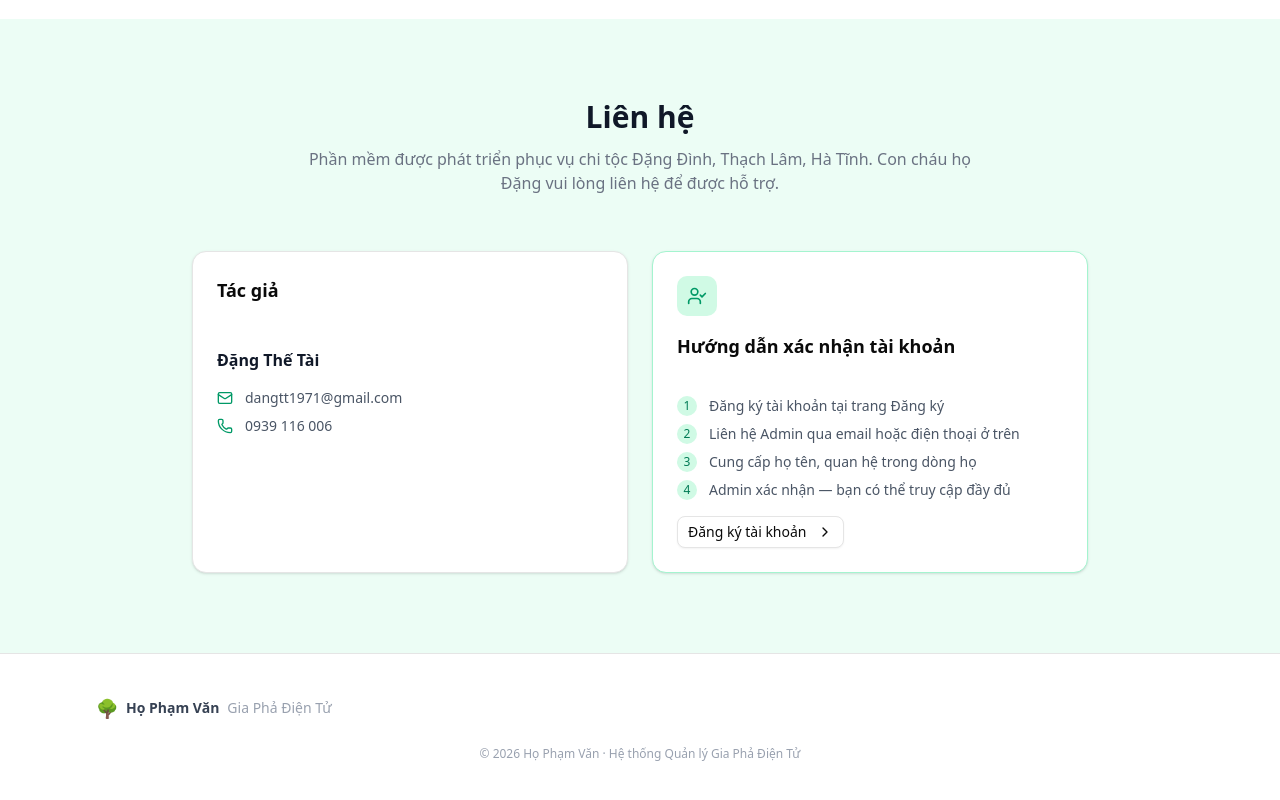
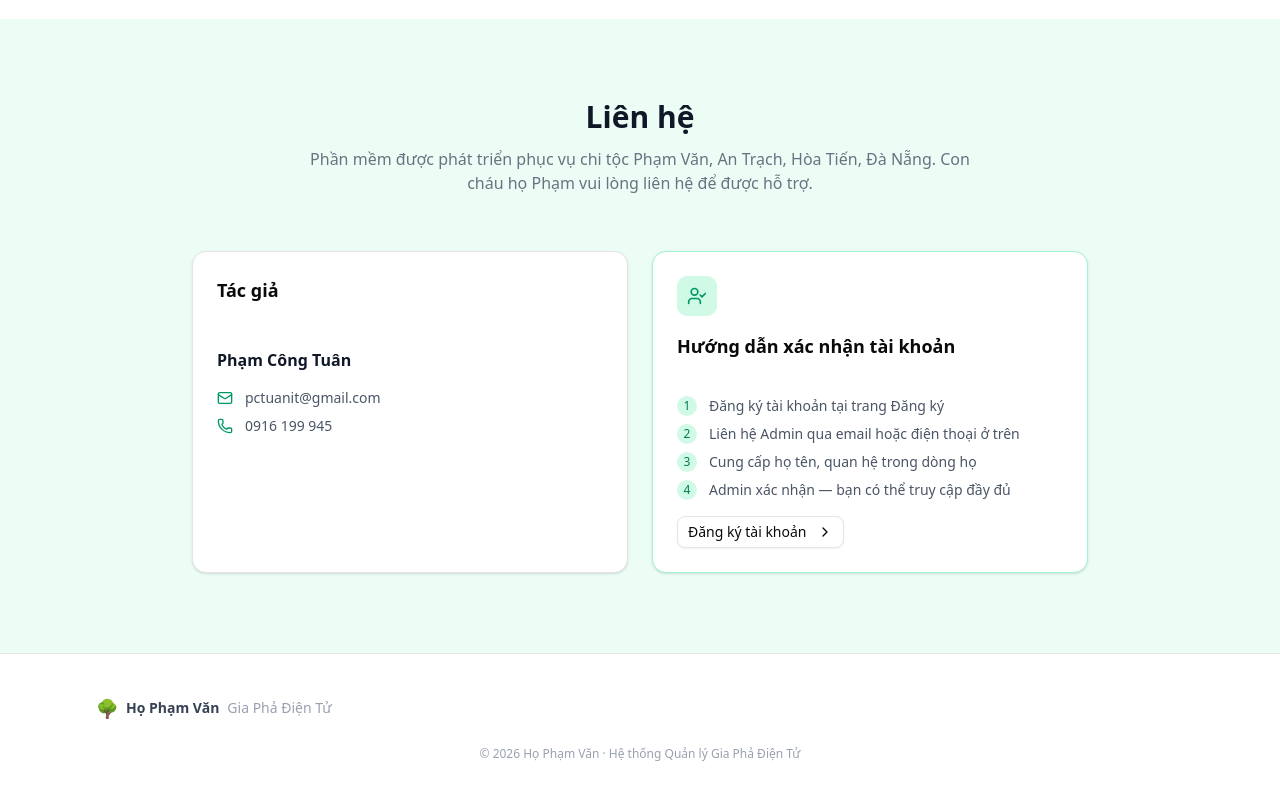
Before and after one commit to htxhoatien2/GiaPhaHoPham, a Next.js app in the folder frontend/: page /welcome in a window 1280 px wide. Shown: the part 6141-6941 px from the top of the page. Built offline with nearby package versions, Linux system fonts and the light colour scheme; no server answers.

Commit message:
style: remove developer quickstart and local dev section from landing page

```diff
--- a/frontend/src/app/(landing)/welcome/page.tsx
+++ b/frontend/src/app/(landing)/welcome/page.tsx
@@ -530,8 +530,8 @@ export default function WelcomePage() {
           <div className="text-center mb-14">
             <h2 className="text-3xl font-bold text-gray-900 mb-3">Liên hệ</h2>
             <p className="text-gray-500 max-w-2xl mx-auto">
-              Phần mềm được phát triển phục vụ chi tộc Đặng Đình, Thạch Lâm, Hà Tĩnh.
-              Con cháu họ Đặng vui lòng liên hệ để được hỗ trợ.
+              Phần mềm được phát triển phục vụ chi tộc Phạm Văn, An Trạch, Hòa Tiến, Đà Nẵng.
+              Con cháu họ Phạm vui lòng liên hệ để được hỗ trợ.
             </p>
           </div>
           <div className="grid grid-cols-1 md:grid-cols-2 gap-6 max-w-4xl mx-auto">
@@ -541,15 +541,15 @@ export default function WelcomePage() {
                 <CardTitle className="text-lg">Tác giả</CardTitle>
               </CardHeader>
               <CardContent className="space-y-4">
-                <p className="text-base font-semibold text-gray-900">Đặng Thế Tài</p>
+                <p className="text-base font-semibold text-gray-900">Phạm Công Tuân</p>
                 <div className="space-y-2">
-                  <a href="mailto:dangtt1971@gmail.com" className="flex items-center gap-3 text-sm text-gray-600 hover:text-emerald-700">
+                  <a href="mailto:pctuanit@gmail.com" className="flex items-center gap-3 text-sm text-gray-600 hover:text-emerald-700">
                     <Mail className="h-4 w-4 text-emerald-600" />
-                    dangtt1971@gmail.com
+                    pctuanit@gmail.com
                   </a>
-                  <a href="tel:0939116006" className="flex items-center gap-3 text-sm text-gray-600 hover:text-emerald-700">
+                  <a href="tel:0916199945" className="flex items-center gap-3 text-sm text-gray-600 hover:text-emerald-700">
                     <Phone className="h-4 w-4 text-emerald-600" />
-                    0939 116 006
+                    0916 199 945
                   </a>
                 </div>
               </CardContent>
```
